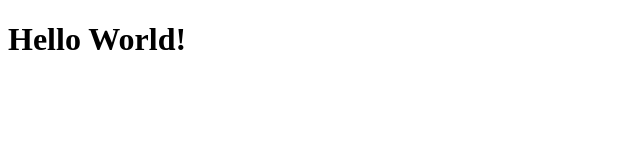
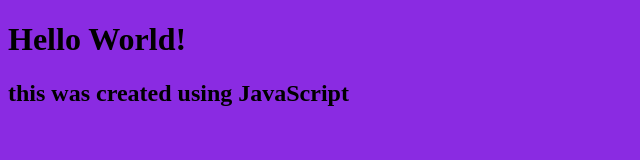
Before and after one commit to bitz820/Prework-Website, a plain HTML site: page index.html in a window 1280 px wide. Shown: the whole page, without its empty margins (0-640 px from the left). Drawn offline with Linux system fonts and the light colour scheme.

Commit message:
updated index to link styleand script, created initial js and css files

```diff
--- a/index.html
+++ b/index.html
@@ -4,10 +4,12 @@
     <meta charset="UTF-8">
     <meta http-equiv="X-UA-Compatible" content="IE=edge">
     <meta name="viewport" content="width=device-width, initial-scale=1.0">
+    <link rel="stylesheet" href="style.css">
     <title>Mark Bacon Builds Projects</title>
 
 </head>
 <body>
     <h1>Hello World!</h1>
+    <script src="script.js"></script>
 </body>
 </html>
--- /dev/null
+++ b/script.js
@@ -0,0 +1,5 @@
+const h2 = document.createElement("h2");
+
+h2.textContent = "this was created using JavaScript"
+
+document.querySelector("body").appendChild(h2)
--- /dev/null
+++ b/style.css
@@ -0,0 +1,3 @@
+body {
+    background: blueviolet;
+}
```
